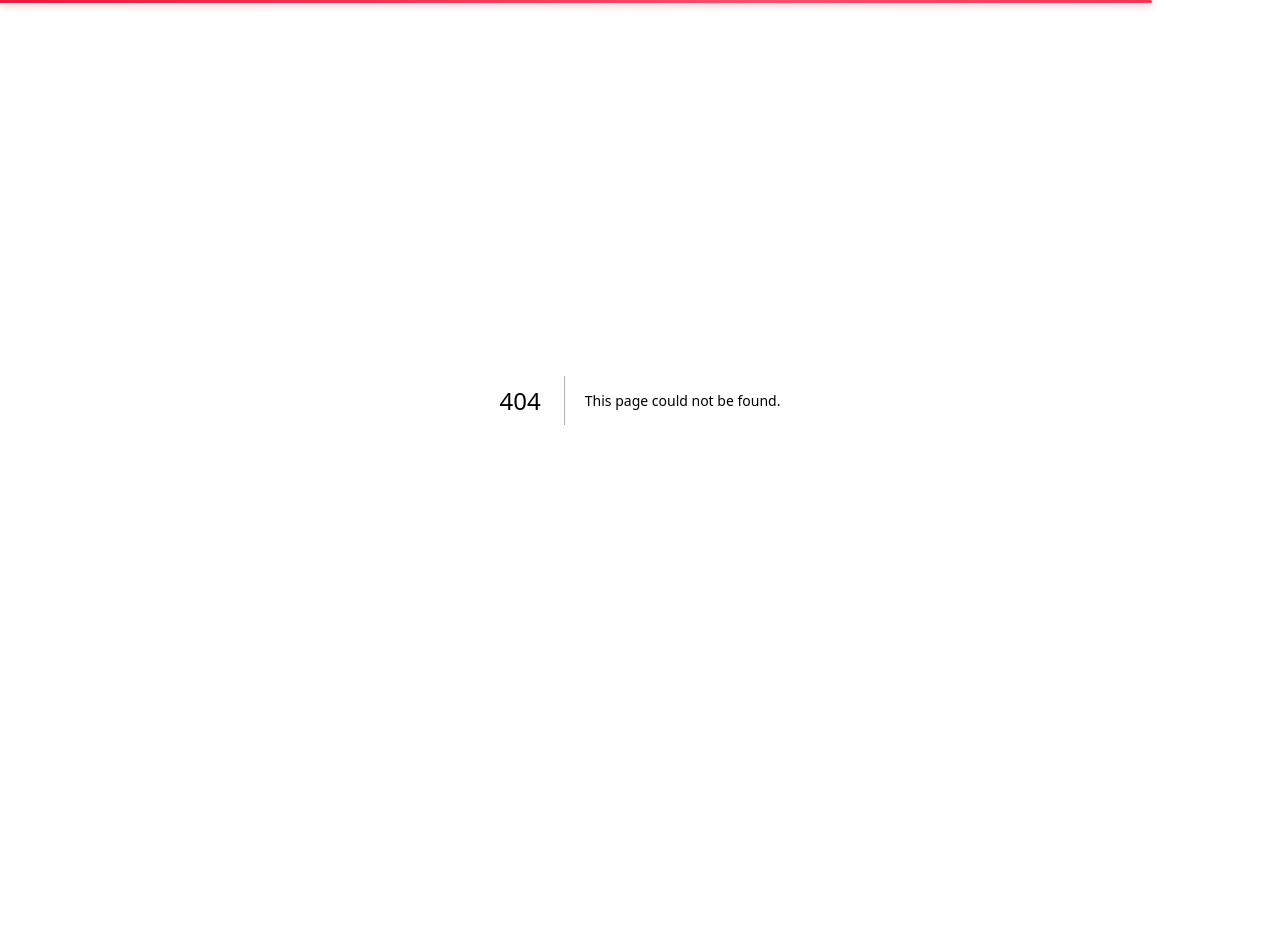
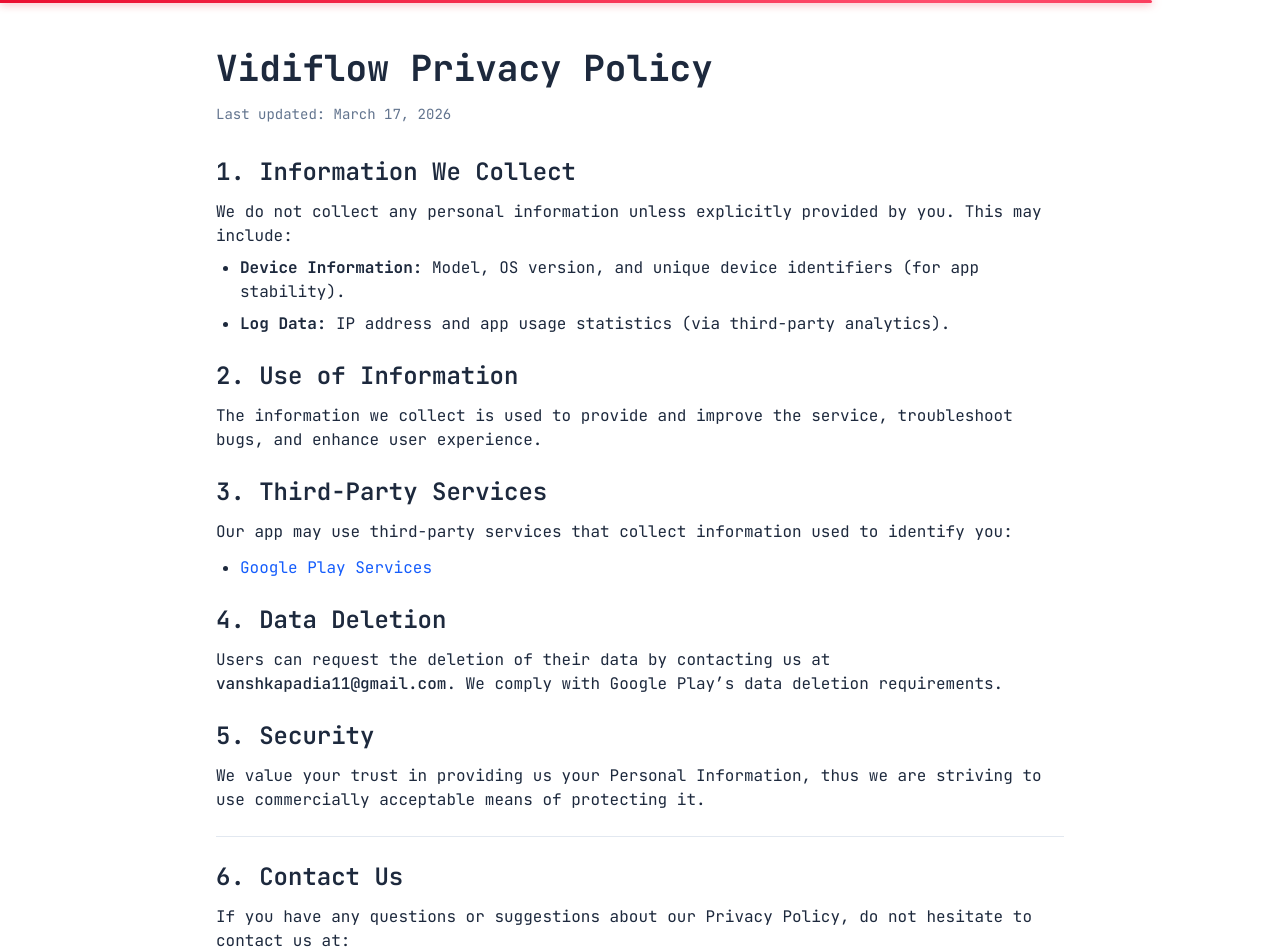
Before and after one commit to vanshkapadia11/VidiFlow, a Next.js app: page /privacy-policy in a window 1280 px wide. Before the commit this address had no page. Shown: the top 952 px of the page. Before the commit the page ends 800 px from the top, so only its background shows below. Built offline with nearby package versions, Linux system fonts and the light colour scheme.

Commit message:
Added The Privacy Policy

```diff
--- /dev/null
+++ b/app/privacy-policy/page.tsx
@@ -0,0 +1,95 @@
+import React from "react";
+
+const PrivacyPolicy = () => {
+  const lastUpdated = "March 17, 2026";
+  const appName = "Vidiflow";
+  const email = "vanshkapadia11@gmail.com";
+
+  return (
+    <div className="max-w-4xl mx-auto px-6 py-12 text-slate-800 dark:text-slate-200">
+      <h1 className="text-4xl font-bold mb-4">Vidiflow Privacy Policy</h1>
+      <p className="text-sm text-slate-500 mb-8">Last updated: {lastUpdated}</p>
+
+      <section className="space-y-6">
+        <div>
+          <h2 className="text-2xl font-semibold mb-3">
+            1. Information We Collect
+          </h2>
+          <p className="mb-2">
+            We do not collect any personal information unless explicitly
+            provided by you. This may include:
+          </p>
+          <ul className="list-disc pl-6 space-y-2">
+            <li>
+              <span className="font-bold">Device Information:</span> Model, OS
+              version, and unique device identifiers (for app stability).
+            </li>
+            <li>
+              <span className="font-bold">Log Data:</span> IP address and app
+              usage statistics (via third-party analytics).
+            </li>
+          </ul>
+        </div>
+
+        <div>
+          <h2 className="text-2xl font-semibold mb-3">2. Use of Information</h2>
+          <p>
+            The information we collect is used to provide and improve the
+            service, troubleshoot bugs, and enhance user experience.
+          </p>
+        </div>
+
+        <div>
+          <h2 className="text-2xl font-semibold mb-3">
+            3. Third-Party Services
+          </h2>
+          <p className="mb-3">
+            Our app may use third-party services that collect information used
+            to identify you:
+          </p>
+          <ul className="list-disc pl-6">
+            <li>
+              <a
+                href="https://www.google.com/policies/privacy/"
+                target="_blank"
+                rel="noopener noreferrer"
+                className="text-blue-600 hover:underline dark:text-blue-400"
+              >
+                Google Play Services
+              </a>
+            </li>
+          </ul>
+        </div>
+
+        <div>
+          <h2 className="text-2xl font-semibold mb-3">4. Data Deletion</h2>
+          <p>
+            Users can request the deletion of their data by contacting us at{" "}
+            <span className="font-medium">{email}</span>. We comply with Google
+            Play’s data deletion requirements.
+          </p>
+        </div>
+
+        <div>
+          <h2 className="text-2xl font-semibold mb-3">5. Security</h2>
+          <p>
+            We value your trust in providing us your Personal Information, thus
+            we are striving to use commercially acceptable means of protecting
+            it.
+          </p>
+        </div>
+
+        <div className="pt-6 border-t border-slate-200 dark:border-slate-800">
+          <h2 className="text-2xl font-semibold mb-3">6. Contact Us</h2>
+          <p>
+            If you have any questions or suggestions about our Privacy Policy,
+            do not hesitate to contact us at:
+            <span className="block mt-2 font-bold text-lg">{email}</span>
+          </p>
+        </div>
+      </section>
+    </div>
+  );
+};
+
+export default PrivacyPolicy;
--- a/twa-manifest.json
+++ b/twa-manifest.json
@@ -19,8 +19,8 @@
     "path": "C:\\Work\\My College Work\\Projects\\building_youtube_video_download\\android.keystore",
     "alias": "vidiflow"
   },
-  "appVersionName": "2",
-  "appVersionCode": 2,
+  "appVersionName": "3",
+  "appVersionCode": 3,
   "shortcuts": [],
   "generatorApp": "bubblewrap-cli",
   "webManifestUrl": "https://www.vidiflow.co/manifest.json",
@@ -47,5 +47,5 @@
   "fileHandlers": [],
   "launchHandlerClientMode": "",
   "displayOverride": [],
-  "appVersion": "2"
+  "appVersion": "3"
 }
```
Also changed, not shown: app/privacy-policy.html (added), 1 other file (tests, documents, lock files or other folders).
